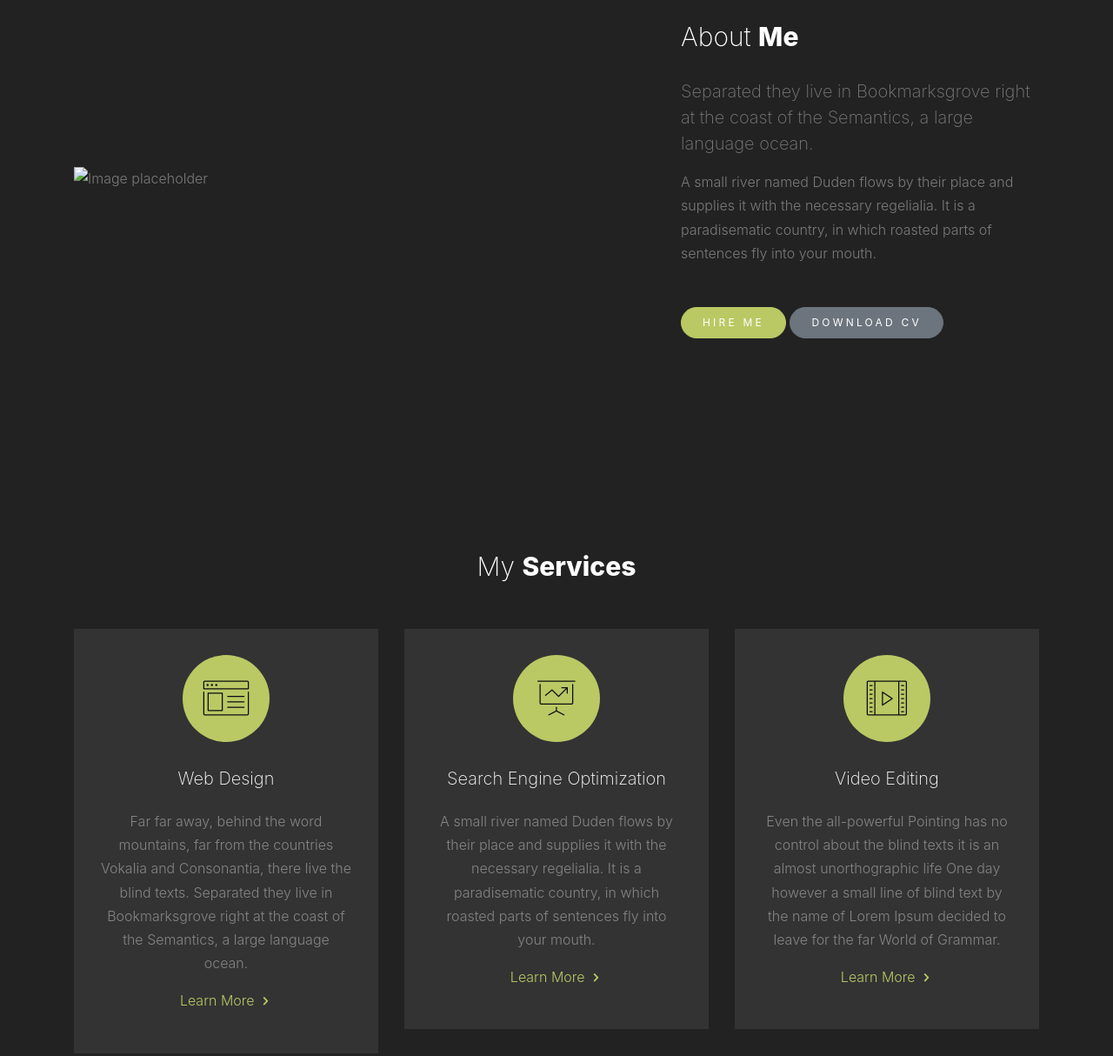
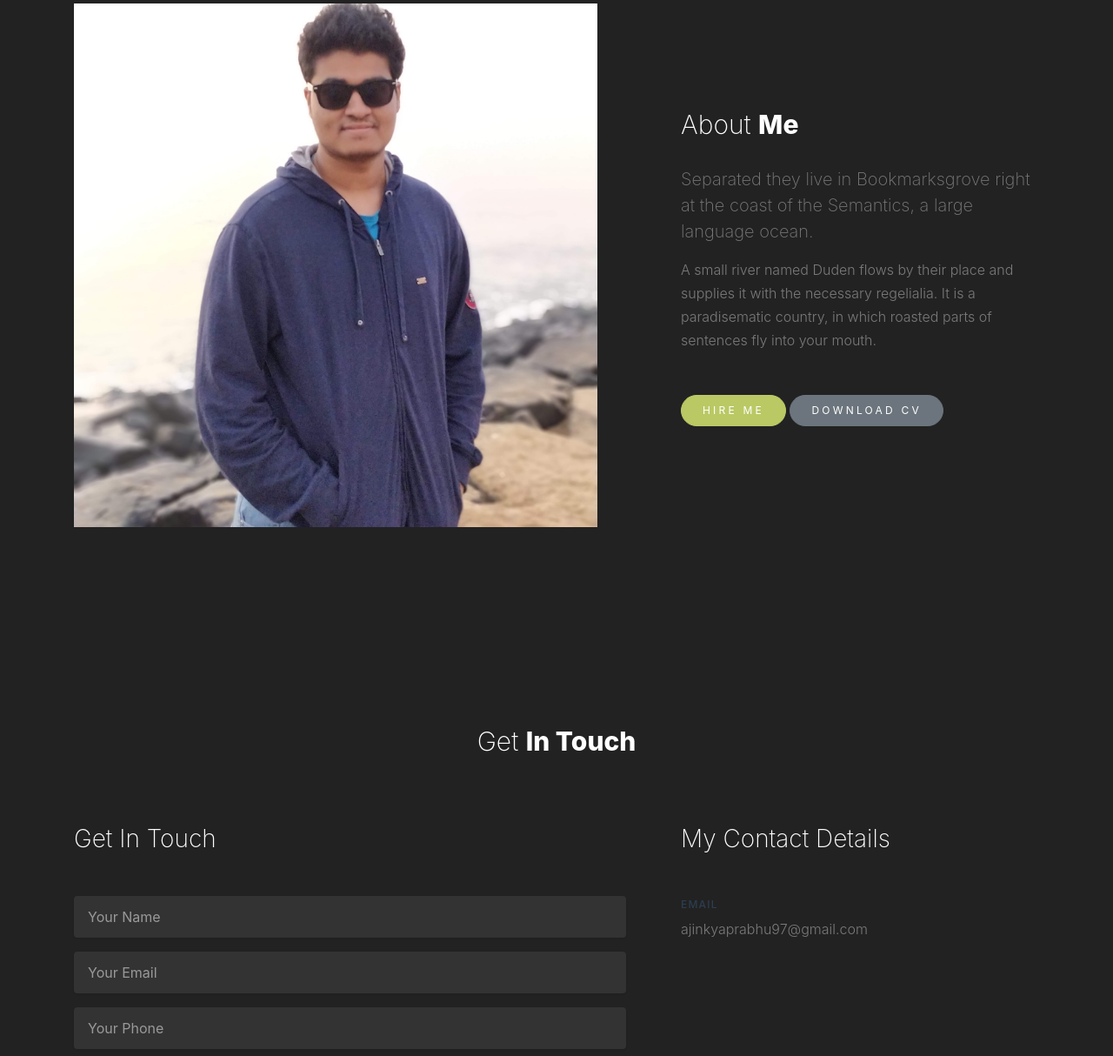
Before and after one commit to mungu42/mungu42.github.io, a plain HTML site: page index.html in a window 1280 px wide. Shown: the part 2082-3296 px from the top of the page at 87% size. Drawn offline with nearby package versions, Linux system fonts and the light colour scheme; files whose address does not match are found by name.

Commit message:
first commit

```diff
--- a/index.html
+++ b/index.html
@@ -231,7 +231,7 @@
 		<div class="container">
 			<div class="row mb-5 align-items-center">
 				<div class="col-lg-7 pr-lg-5 mb-5 mb-lg-0">
-					<img src="images/image_1.jpg" alt="Image placeholder" class="img-fluid">
+					<img src="images/header.jpg" alt="Image placeholder" class="img-fluid">
 				</div>
 				<div class="col-lg-5 pl-lg-5">
 					<div class="section-heading">
@@ -320,7 +320,7 @@
 	</section> -->
 
 
-	<section class="site-section pb-0"  id="section-services">
+	<!-- <section class="site-section pb-0"  id="section-services">
 		<div class="container">
 
 			<div class="row mb-4">
@@ -367,7 +367,7 @@
 
 			</div>
 		</div>
-	</section>
+	</section> -->
 
 
 
```
Also changed, not shown: images/header.jpg (added).
